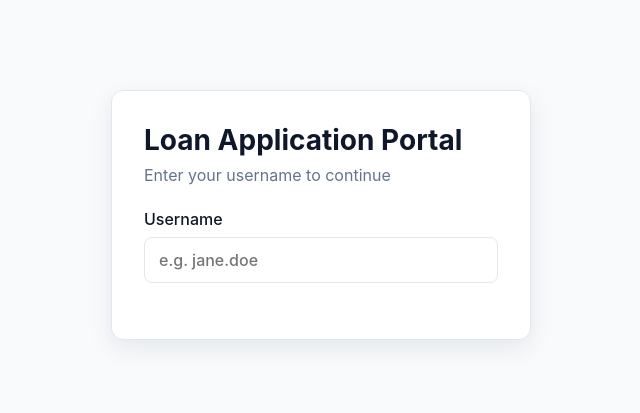
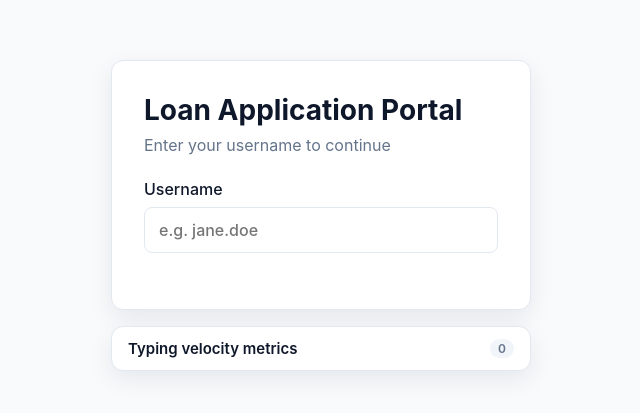
Before and after one commit to BobbyRitterbeck/Loan-App, an Angular app: page / in a window 1280 px wide. Shown: the part 185-598 px from the top of the page, without its empty margins (319-959 px from the left). Built offline with nearby package versions, Linux system fonts and the light colour scheme.

Commit message:
Display metrics on login page

```diff
--- a/src/app/pages/login/login.component.html
+++ b/src/app/pages/login/login.component.html
@@ -1,4 +1,5 @@
 <main class="page">
+  <div class="login-layout">
     <section class="login-card">
       <h1>Loan Application Portal</h1>
       <p class="subtitle">Enter your username to continue</p>
@@ -28,4 +29,32 @@
         }
       </div>
     </section>
+
+    <details class="metrics-card" aria-live="polite">
+      <summary>
+        Typing velocity metrics
+        <span class="metrics-count">{{ sessionCount() }}</span>
+      </summary>
+
+      @if (sessionCount() === 0) {
+        <p class="metrics-empty">Blur the username field to record a session.</p>
+      } @else {
+        <ul class="metrics-list">
+          @for (metrics of typingVelocitySessions(); track $index) {
+            <li>
+              <details class="metrics-session">
+                <summary>
+                  #{{ sessionCount() - $index }}
+                  · {{ metrics.fieldId }}
+                  · {{ metrics.totalKeystrokes }} keystrokes
+                  · {{ metrics.dominantInputType ?? 'unknown' }}
+                </summary>
+                <pre>{{ metrics | json }}</pre>
+              </details>
+            </li>
+          }
+        </ul>
+      }
+    </details>
+  </div>
 </main>
--- a/src/app/pages/login/login.component.scss
+++ b/src/app/pages/login/login.component.scss
@@ -1,6 +1,13 @@
+.login-layout {
+  display: flex;
+  flex-direction: column;
+  gap: 1rem;
+  width: 100%;
+  max-width: 420px;
+}
+
 .login-card {
   width: 100%;
-  max-width: 420px;
   padding: 2rem;
   border: 1px solid var(--border-color);
   border-radius: 12px;
@@ -42,3 +49,89 @@ input:focus {
   display: flex;
   gap: 0.75rem;
 }
+
+.metrics-card {
+  width: 100%;
+  padding: 0.75rem 1rem;
+  border: 1px solid var(--border-color);
+  border-radius: 12px;
+  background: var(--surface-color);
+  box-shadow: 0 8px 24px rgb(15 23 42 / 8%);
+}
+
+.metrics-card > summary {
+  display: flex;
+  align-items: center;
+  justify-content: space-between;
+  gap: 0.75rem;
+  font-size: 0.9375rem;
+  font-weight: 600;
+  cursor: pointer;
+  list-style: none;
+}
+
+.metrics-card > summary::-webkit-details-marker {
+  display: none;
+}
+
+.metrics-count {
+  min-width: 1.5rem;
+  padding: 0.125rem 0.5rem;
+  border-radius: 999px;
+  background: #f1f5f9;
+  color: var(--text-muted);
+  font-size: 0.75rem;
+  font-weight: 600;
+  text-align: center;
+}
+
+.metrics-card[open] > summary {
+  margin-bottom: 0.75rem;
+  padding-bottom: 0.75rem;
+  border-bottom: 1px solid var(--border-color);
+}
+
+.metrics-empty {
+  margin: 0;
+  color: var(--text-muted);
+  font-size: 0.875rem;
+}
+
+.metrics-list {
+  display: flex;
+  flex-direction: column;
+  gap: 0.5rem;
+  margin: 0;
+  padding: 0;
+  list-style: none;
+  max-height: 20rem;
+  overflow-y: auto;
+}
+
+.metrics-session {
+  border: 1px solid var(--border-color);
+  border-radius: 8px;
+  background: #f8fafc;
+}
+
+.metrics-session > summary {
+  padding: 0.625rem 0.75rem;
+  font-size: 0.8125rem;
+  font-weight: 500;
+  cursor: pointer;
+  list-style: none;
+}
+
+.metrics-session > summary::-webkit-details-marker {
+  display: none;
+}
+
+.metrics-session pre {
+  margin: 0;
+  padding: 0 0.75rem 0.75rem;
+  font-size: 0.75rem;
+  line-height: 1.4;
+  overflow-x: auto;
+  white-space: pre-wrap;
+  word-break: break-word;
+}
--- a/src/app/pages/login/login.component.ts
+++ b/src/app/pages/login/login.component.ts
@@ -1,11 +1,14 @@
+import { JsonPipe } from '@angular/common';
 import { Component, computed, inject, signal } from '@angular/core';
 import { Router } from '@angular/router';
 
+import { KeystrokeTrackingService } from '../../services/TS-services/keystroke-tracking.service';
 import { SessionService } from '../../services/session.service';
 import { UserService } from '../../services/user.service';
 
 @Component({
   selector: 'app-login',
+  imports: [JsonPipe],
   templateUrl: './login.component.html',
   styleUrl: './login.component.scss',
 })
@@ -13,8 +16,11 @@ export class LoginComponent {
   private readonly userService = inject(UserService);
   private readonly sessionService = inject(SessionService);
   private readonly router = inject(Router);
+  private readonly keystrokeTrackingService = inject(KeystrokeTrackingService);
 
   readonly username = signal('');
+  readonly typingVelocitySessions = this.keystrokeTrackingService.sessionMetrics;
+  readonly sessionCount = computed(() => this.typingVelocitySessions().length);
 
   readonly trimmedUsername = computed(() => this.username().trim());
 
--- a/src/app/services/TS-services/keystroke-tracking.service.ts
+++ b/src/app/services/TS-services/keystroke-tracking.service.ts
@@ -1,5 +1,5 @@
 import { DOCUMENT } from '@angular/common';
-import { Injectable, inject } from '@angular/core';
+import { Injectable, inject, signal } from '@angular/core';
 
 import { TypingVelocityMetrics } from '../../models/typing-velocity.model';
 import {
@@ -13,6 +13,9 @@ export class KeystrokeTrackingService {
   private readonly document = inject(DOCUMENT);
   private readonly typingVelocityService = inject(TypingVelocityService);
   private initialized = false;
+
+  /** Completed session metrics history for sandbox display; replace with enterprise reporting later. */
+  readonly sessionMetrics = signal<TypingVelocityMetrics[]>([]);
 
   /** Registers global keystroke-tracking listeners once during application startup. */
   initialize(): void {
@@ -92,9 +95,9 @@ export class KeystrokeTrackingService {
 
   /**
    * Reporting seam for production keystroke-tracking integration.
-   * Replace this console output with enterprise event reporting when integrated.
+   * Sandbox: append to sessionMetrics for UI display; production: swap for enterprise reporting.
    */
   private reportTypingVelocity(metrics: TypingVelocityMetrics): void {
-    console.log('Typing velocity metrics', metrics);
+    this.sessionMetrics.update((sessions) => [metrics, ...sessions]);
   }
 }
```
Lines whose indentation alone changed are shown as unchanged.
